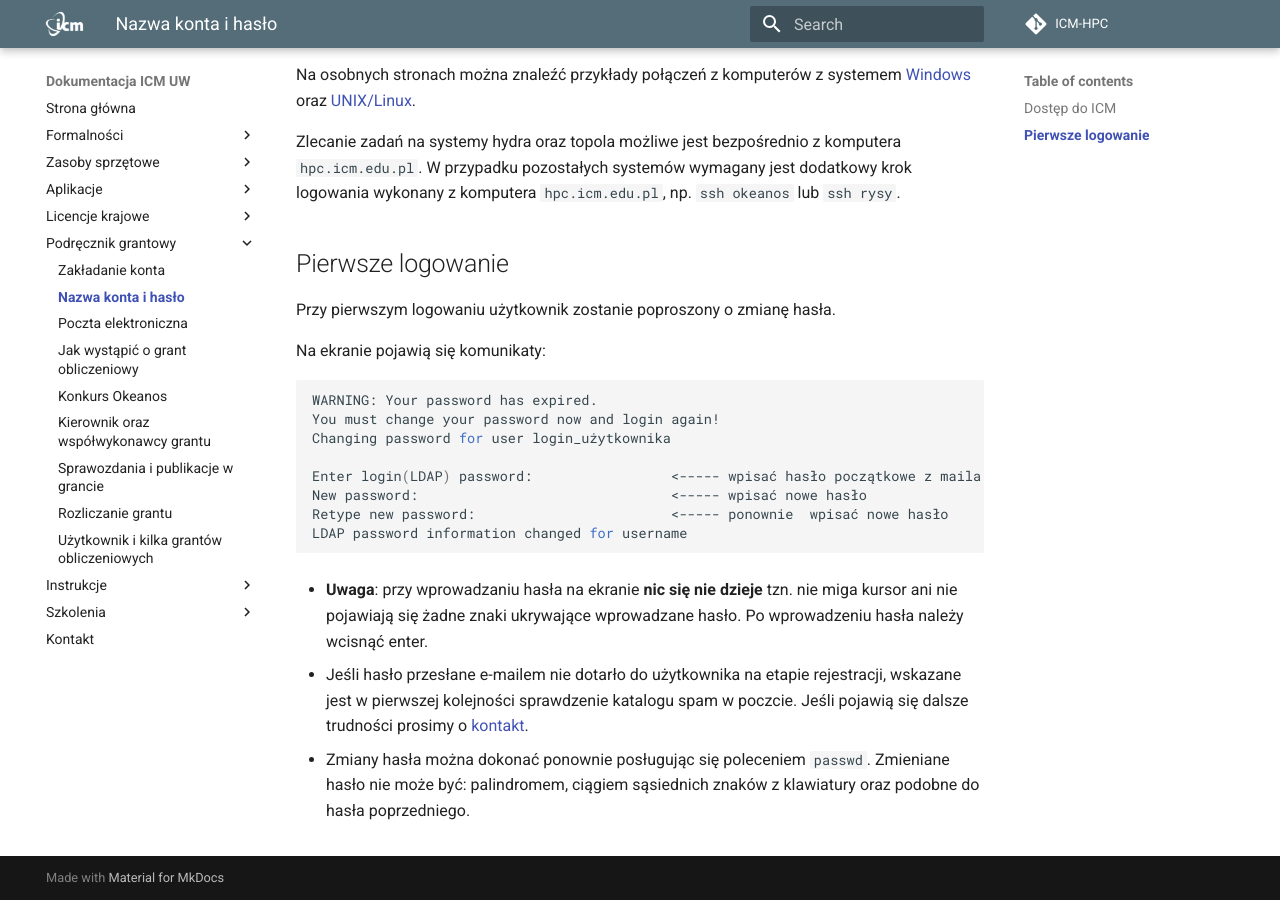
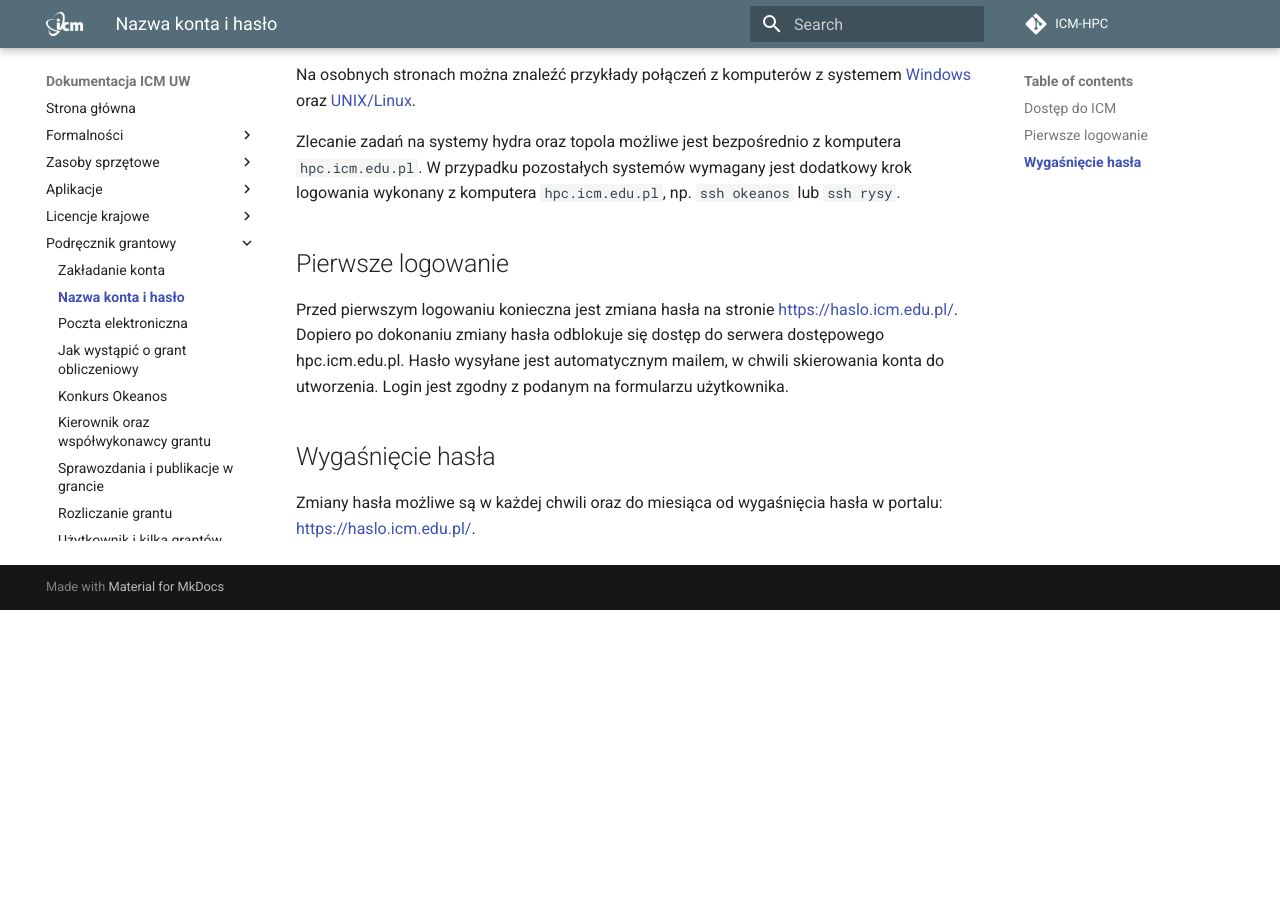
Before and after one commit to kubajal/hpc-docs, an MkDocs documentation site: the page built from docs/Podrecznik_grantowy/nazwa_konta_i_haslo.md, in a window 1280 px wide and 900 px high, scrolled down 631 px. Built offline with MkDocs 1.6.1 and Material for MkDocs 9.7.7, drawn with Linux system fonts in a browser that asks for light colours; after the commit the page ends 1241 px from its top, so only the background shows below that.

Commit message:
Update nazwa_konta_i_haslo.md

````diff
--- a/docs/Podrecznik_grantowy/nazwa_konta_i_haslo.md
+++ b/docs/Podrecznik_grantowy/nazwa_konta_i_haslo.md
@@ -1,4 +1,3 @@
-
 # Nazwa konta i hasło
 
 Nazwa konta użytkownika i hasło tworzone są w momencie [rejestracji użytkownika](./zakladanie_konta.md) w bazie grantów (dotyczy kierownika grantu) lub na etapie [dodawania współwykonawcy do grantu](./jak_wystapic_o_grant_obliczeniowy.md). Hasło wysyłane jest automatycznie e-mailem, na adres podany w formularzu rejestracyjnym.
@@ -19,23 +18,11 @@ Zlecanie zadań na systemy hydra oraz topola możliwe jest bezpośrednio z kompu
 
 ## Pierwsze logowanie
 
-Przy pierwszym logowaniu użytkownik zostanie poproszony o zmianę hasła.
+Przed pierwszym logowaniu konieczna jest zmiana hasła na stronie
+https://haslo.icm.edu.pl/.
+Dopiero po dokonaniu zmiany hasła odblokuje się dostęp do serwera dostępowego hpc.icm.edu.pl.
+Hasło wysyłane jest automatycznym mailem, w chwili skierowania konta do utworzenia. Login jest zgodny z podanym na formularzu użytkownika.
 
-Na ekranie pojawią się komunikaty:
-
-```.sh
-WARNING: Your password has expired.
-You must change your password now and login again!
-Changing password for user login_użytkownika
-
-Enter login(LDAP) password:                 <----- wpisać hasło początkowe z maila
-New password:                               <----- wpisać nowe hasło
-Retype new password:                        <----- ponownie  wpisać nowe hasło
-LDAP password information changed for username
-```
-
-- **Uwaga**: przy wprowadzaniu hasła na ekranie **nic się nie dzieje** tzn. nie miga kursor ani nie pojawiają się żadne znaki ukrywające wprowadzane hasło. Po wprowadzeniu hasła należy wcisnąć enter.
-
-- Jeśli hasło przesłane e-mailem nie dotarło do użytkownika na etapie rejestracji, wskazane jest w pierwszej kolejności sprawdzenie katalogu spam w poczcie. Jeśli pojawią się dalsze trudności prosimy o [kontakt](../kontakt.md).
-
-- Zmiany hasła można dokonać ponownie posługując się poleceniem `passwd`. Zmieniane hasło nie może być: palindromem, ciągiem sąsiednich znaków z klawiatury oraz podobne do hasła poprzedniego.
+## Wygaśnięcie hasła
+Zmiany hasła możliwe są w każdej chwili oraz do miesiąca od wygaśnięcia hasła w portalu:
+https://haslo.icm.edu.pl/.
````
